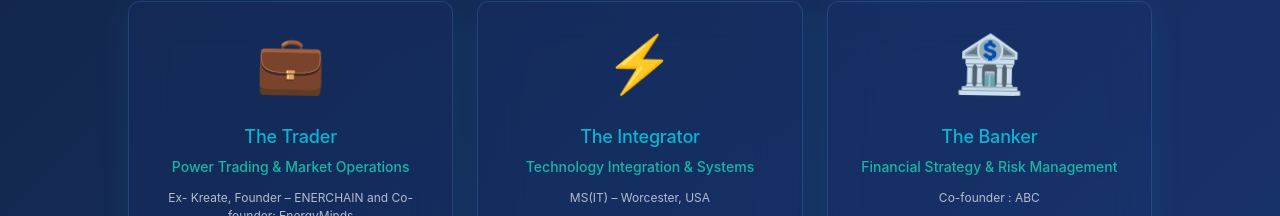
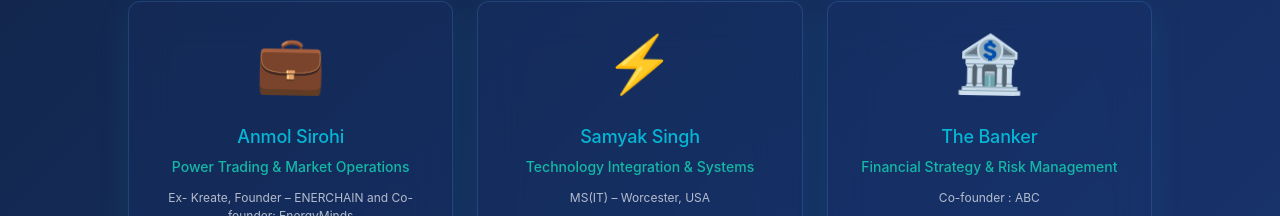
Before and after one commit to EMPS-2025/EMPS_Website, a Next.js app: page / in a window 1280 px wide. Shown: the part 1599-1815 px from the top of the page. Built offline with nearby package versions, Linux system fonts and the light colour scheme; a web font is replaced by a local one.

Commit message:
Update Team.js

```diff
--- a/app/components/Team.js
+++ b/app/components/Team.js
@@ -15,7 +15,7 @@ const Team = () => {
                 <div className="team-grid">
                     <div className="team-card glass-card" data-animation="slideUp">
                         <div className="team-avatar">💼</div>
-                        <h3>The Trader</h3>
+                        <h3>Anmol Sirohi</h3>
                         <p className="team-role">Power Trading & Market Operations</p>
                         <p className="team-background">
                             Ex- Kreate, Founder – ENERCHAIN and Co-founder: EnergyMinds
@@ -29,7 +29,7 @@ const Team = () => {
 
                     <div className="team-card glass-card" data-animation="slideUp">
                         <div className="team-avatar">⚡</div>
-                        <h3>The Integrator</h3>
+                        <h3>Samyak Singh</h3>
                         <p className="team-role">Technology Integration & Systems</p>
                         <p className="team-background">MS(IT) – Worcester, USA</p>
                         <p className="team-education">
```
